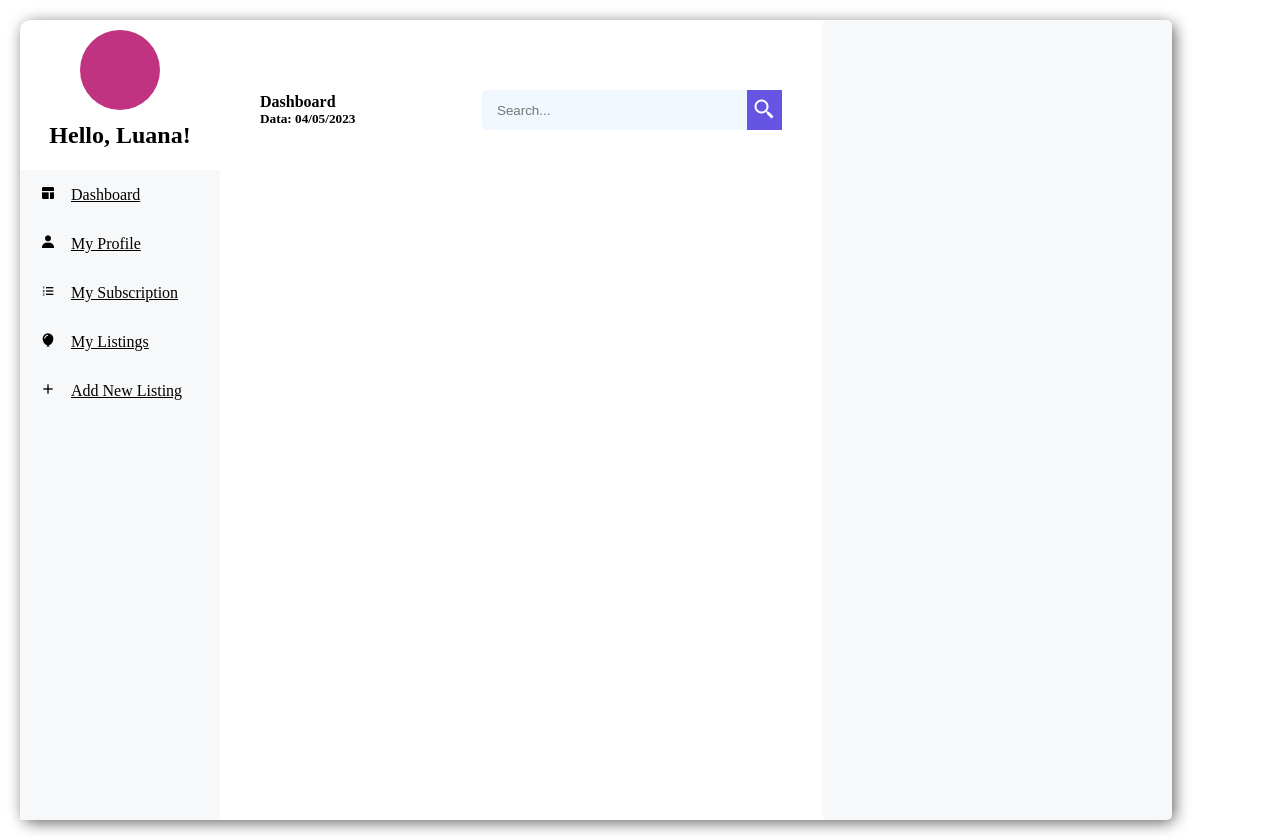
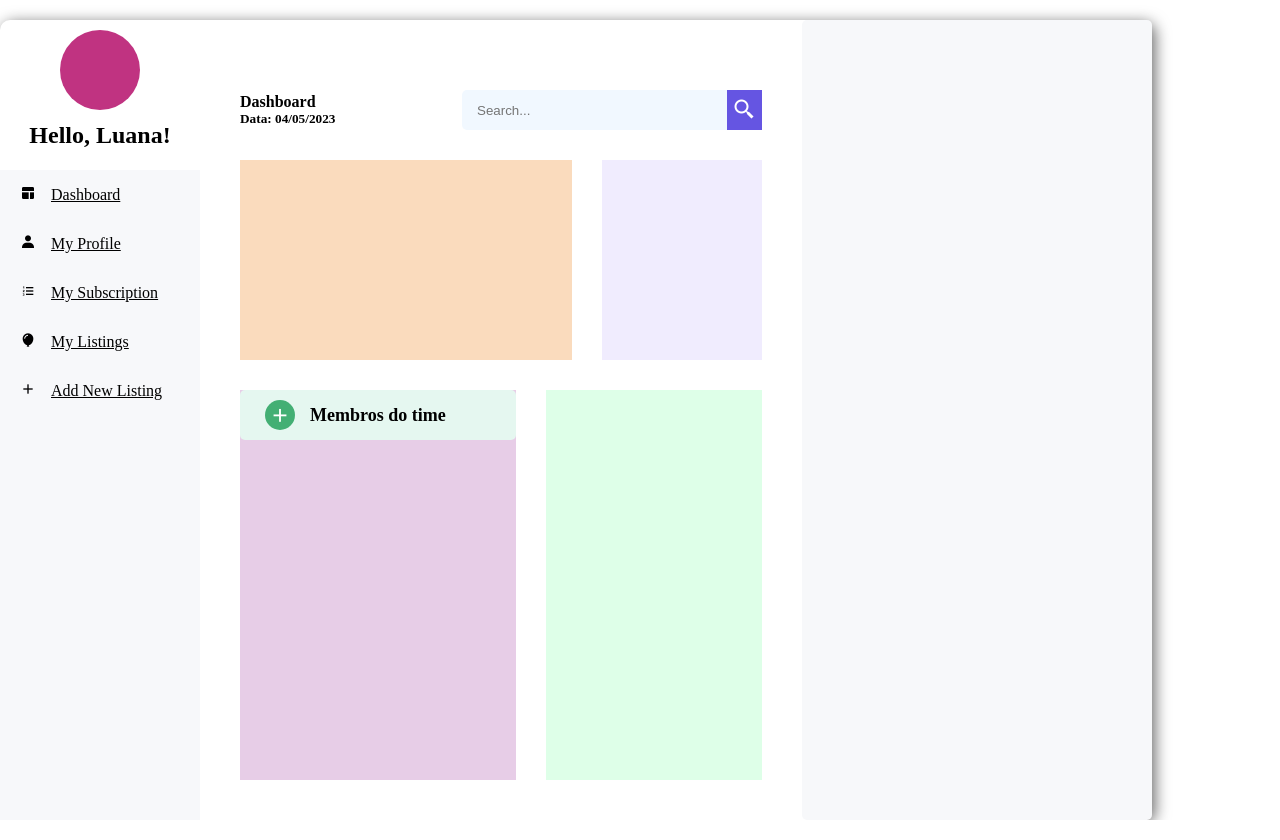
Before and after one commit to Luana050/frameworks-2023, an Angular app in the folder my-app/: page /dashboard in a window 1280 px wide. Built offline with nearby package versions, Linux system fonts and the light colour scheme.

Commit message:
Add files via upload

```diff
--- a/my-app/src/app/component/dashboard/dashboard.component.css
+++ b/my-app/src/app/component/dashboard/dashboard.component.css
@@ -5,7 +5,7 @@
 }
 
 .container {
-  margin: 20px;
+  margin: 20px 0 auto;
   width: 90%;
   height: 100vh;
   display: grid;
@@ -108,6 +108,65 @@
   border-radius: 5px;
 }
 
+.content .info {
+  display: grid;
+  grid-template-columns: 2.7fr 1.3fr;
+  gap: 30px;
+}
+
+.content .info .box1 {
+  background: #fadbbd;
+}
+
+.content .info .box2 {
+  background: #f0ecfe;
+}
+
+.content .adm {
+  display: grid;
+  grid-template-columns: 1.4fr 1.1fr;
+  gap: 30px;
+  margin-top: 30px;
+}
+
+.content .adm .team {
+  background: #e7cde7;
+}
+
+.content .adm .task {
+  background: #deffe8;
+}
+
+.content .adm .team .title {
+  background: #e5f7f0;
+  display: flex;
+  align-items: center;
+  height: 50px;
+  border-radius: 5px;
+}
+
+.content .adm .team .title span {
+  font-size: 18px;
+  font-weight: 600;
+}
+
+.content .adm .team .title .ball {
+  background: #43af74;
+  border-radius: 50%;
+  width: 30px;
+  height: 30px;
+  display: flex;
+  justify-content: center;
+  align-items: center;
+  margin: 0 15px 0 25px;
+}
+
+.content .adm .team .title .ball i {
+  color: #fff;
+  font-size: 22px;
+
+}
+
 .menu li:hover {
   background: rgb(70, 188, 224);
 }
--- a/my-app/src/app/component/dashboard/dashboard.component.html
+++ b/my-app/src/app/component/dashboard/dashboard.component.html
@@ -53,8 +53,28 @@
     </div>
 
 </div>
-<div class="info"></div>
-<div class="adm"></div>
+<div class="info">
+
+    <div class="box1"></div>
+    <div class="box2"></div>
+
+</div>
+<div class="adm">
+
+    <div class="team">
+
+        <div class="title">
+            <div class="ball">
+                <i class='bx bx-plus'></i>
+            </div>
+
+            <span>Membros do time</span>
+
+        </div>
+    </div>
+    <div class="task"></div>
+
+</div>
 </div>
 <div class="user">
 
```
